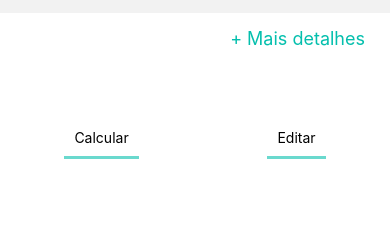
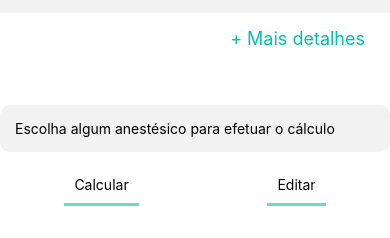
Before and after one commit to Gustavo-erades/ProgMobile, a React Native app in the folder odontoApp/: screen / in a window 390 px wide. Shown: the part 121-359 px from the top of the page. Built offline with nearby package versions, Linux system fonts and the light colour scheme.

Commit message:
lógica feita

```diff
--- a/odontoApp/src/style/styleHome.js
+++ b/odontoApp/src/style/styleHome.js
@@ -40,6 +40,12 @@ const styles=StyleSheet.create(
             marginTop:20,
             height:'50%'
         },
+        contentBoxCalc:{
+            backgroundColor:'#FFF',
+            justifyContent:'center',
+            marginTop:20,
+            height:'50%',
+        },
         moreDetails:{
             marginLeft:'auto',
             marginRight:25
--- a/odontoApp/src/telas/Home/index.js
+++ b/odontoApp/src/telas/Home/index.js
@@ -9,7 +9,7 @@ export default function Home() {
         alert('clicou!')
     }
     function chamaTelaCalc() {
-        setModalVisible(true);
+        setModalVisible(!modalVisible);
     }
     const [modalVisible, setModalVisible]=useState(false);
     return (
@@ -28,10 +28,8 @@ export default function Home() {
                     <Text style={styles.moreDetailsText} onPress={alerta}>+ Mais detalhes</Text>
                 </TouchableOpacity>
             </View>
-            <View style={styles.content} aria-hidden={modalVisible}>
-                <Modal visible={modalVisible} animationType="fade" transparent={true}>
-                    <BoxCalculo/>
-                </Modal>
+            <View style={styles.contentBoxCalc}>
+                    {modalVisible?<BoxCalculo/>:<Text style={styles.textoProvisorio}>Escolha algum anestésico para efetuar o cálculo</Text>}
             </View>
         </View>
     );
```
